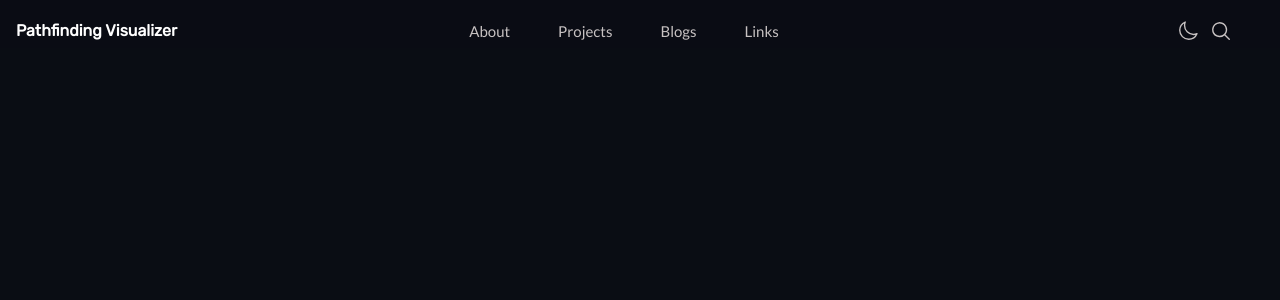
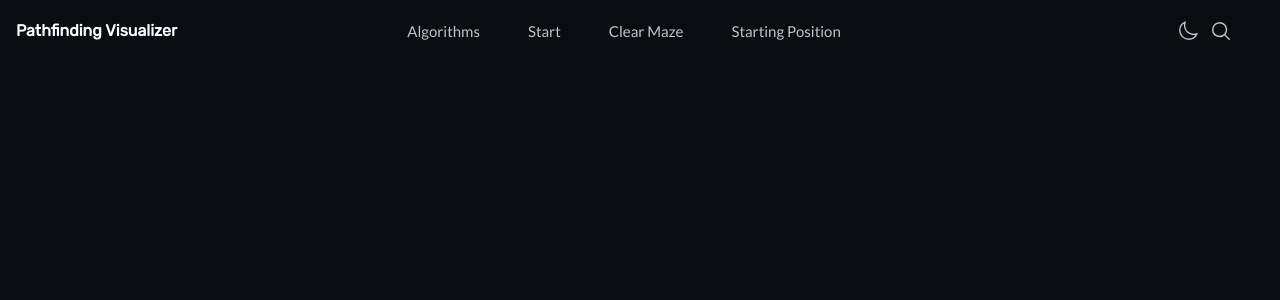
Before and after one commit to jacksonfernando/pathfinding-visualizer, a Next.js app: page / in a window 1280 px wide. Shown: the top 300 px of the page. Built offline with nearby package versions, Linux system fonts and the light colour scheme.

Commit message:
change navbar menu

```diff
--- a/components/navbar/index.js
+++ b/components/navbar/index.js
@@ -17,16 +17,16 @@ const Navbar = () => {
       <div className={containerStyle}>
         <ul className={listStyle}>
           <li>
-            <Link href='/'>About</Link>
+            <Link href='/'>Algorithms</Link>
           </li>
           <li>
-            <Link href='/projects'>Projects</Link>
+            <Link href='/projects'>Start</Link>
           </li>
           <li>
-            <Link href={'/blogs'}>Blogs</Link>
+            <Link href={'/blogs'}>Clear Maze</Link>
           </li>
           <li>
-            <Link href={'/links'}>Links</Link>
+            <Link href={'/links'}>Starting Position</Link>
           </li>
         </ul>
       </div >
```
